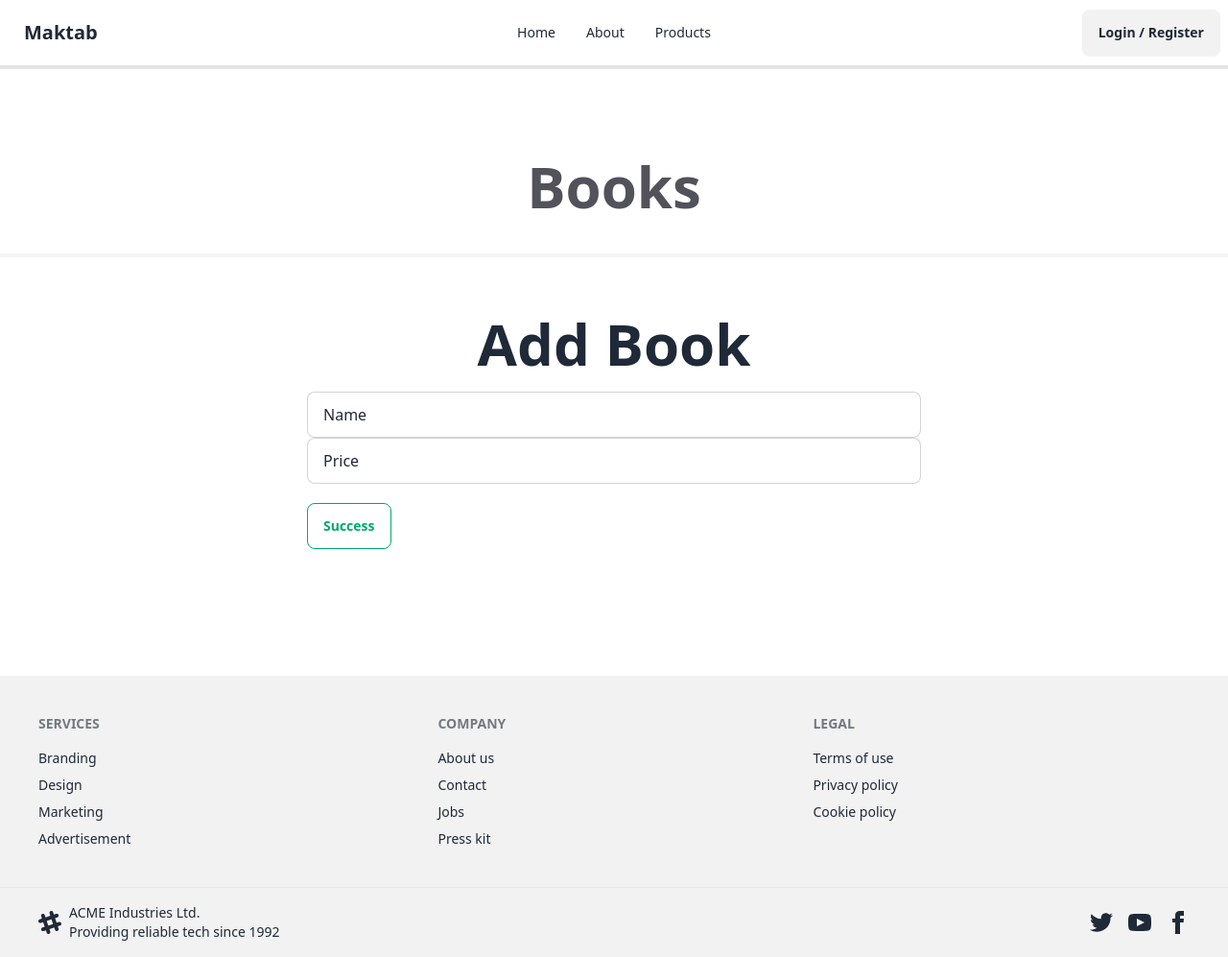
After one commit to MrYazdan/Maktab112-Django, a Django app: page /books/ in a window 1280 px wide. The commit adds this page. Shown: the whole page at 96% size. Run offline with Django 5.2, Linux system fonts and the light colour scheme; data that the repository does not hold is empty; some libraries are stand-ins or nearby versions.

Commit message:
:zap: S6 Django custom ajax form + tiny alpine

```diff
--- /dev/null
+++ b/book/urls.py
@@ -0,0 +1,6 @@
+from .views import books
+from django.urls import path
+
+urlpatterns = [
+    path('books/', books),
+]
--- a/book/views.py
+++ b/book/views.py
@@ -1,3 +1,22 @@
+from book.models import Book
 from django.shortcuts import render
+from django.http import HttpResponse
+
 
 # Create your views here.
+def books(request):
+    if request.method == "POST":
+        form_data = request.POST
+
+        try:
+            title = form_data.get('name')
+            price = form_data.get('price')
+            Book.objects.create(title=title, price=price, published_date="2020-01-01")
+        except Exception as e:
+            print(e)
+            return HttpResponse("Bad request !", status=400)
+
+        return HttpResponse("OK", status=201)
+
+
+    return render(request, "books.html", dict(books=Book.objects.all()))
--- a/config/urls.py
+++ b/config/urls.py
@@ -21,5 +21,6 @@ from products.views import products
 urlpatterns = [
     path('admin/', admin.site.urls),
     path('products/', products),
-    path('', include('pages.urls'))
+    path('', include('pages.urls')),
+    path('', include('book.urls')),
 ]
--- a/templates/_base.html
+++ b/templates/_base.html
@@ -8,12 +8,21 @@
     <body>
         {% include "components/header.html" %}
 
-        <main class="max-w-[1920px] mt-16 py-5 mx-auto min-h-[80vh]">
+        <main x-data="{ loading: false }" class="max-w-[1920px] mt-16 py-5 mx-auto min-h-[80vh]">
+            <div id="loading" class="inset-0 z-[9999] backdrop-blur-lg fixed flex justify-center items-center" :style="loading ? '' : 'display: none !important'">
+                <span class="loading block loading-spinner text-info loading-lg"></span>
+            </div>
             {% block content %}{% endblock %}
         </main>
 
         {% include 'components/footer.html' %}
 
+        <script>
+           // function changeLoadingState() {
+           //     document.querySelector('#loading').classList.toggle("!hidden")
+           // }
+
+        </script>
         {% block extra_body %}{% endblock %}
     </body>
 </html>
--- /dev/null
+++ b/templates/books.html
@@ -0,0 +1,102 @@
+{% extends "_base.html" %}
+{% block content %}
+    <section x-data="books_data">
+    <h1 class="text-center border-b-4 border-zinc-100 pb-10 text-6xl font-bold mt-20 text-zinc-600">Books</h1>
+    <div id="book_main" dir="rtl" class="grid grid-cols-3 justify-center items-center gap-6">
+        <template x-for="book in books">
+            <div class="card bg-base-100 w-96 shadow-xl">
+                <div class="card-body">
+                    <h2 class="card-title"><span class="card-title" x-text="book.title"></span>
+                        <div class="badge badge-secondary">NEW</div>
+                    </h2>
+                    <span class="block font-bold animate-pulse" x-text="book.price"></span>
+                </div>
+            </div>
+        </template>
+    </div>
+    <form @submit.prevent="addBook()" x-ref="book_form" id="add_book_form" method="POST" class="mt-10 mx-auto block w-6/12">
+        {% csrf_token %}
+        <span class="text-6xl block py-5 font-bold text-center">Add Book</span>
+        <label class="input input-bordered flex items-center gap-2">
+            Name
+            <input x-model="name" name="name" required type="text" class="grow placeholder:text-white/10"
+                   placeholder="Your Book"/>
+        </label>
+        <label class="input input-bordered flex items-center gap-2">
+            Price
+            <input x-model="price" name="price" required type="number" class="grow placeholder:text-white/10"
+                   placeholder="10000"/>
+        </label>
+        <button type="submit" class="btn block mt-5 btn-outline btn-success">Success</button>
+    </form>
+    </section>
+{% endblock %}
+{% block extra_body %}
+    <script>
+        {#const formEl = document.querySelector("#add_book_form");#}
+        {#const bookMainEl = document.querySelector("#book_main");#}
+
+        //formEl.addEventListener("submit", (e) => {
+        //    changeLoadingState();
+        //    e.preventDefault();
+        //
+        //    const data = new FormData(formEl);
+        //
+        //    const dataObject = {};
+        //    data.forEach((v, k) => dataObject[k] = v)
+        //
+        //setTimeout(() => {
+        //    fetch(formEl.action, {
+        //        method: 'POST',
+        //        body: data
+        //    }).then(async res => {
+        //        await res.text()
+        //        if (res.status === 201) {
+        //            bookMainEl.innerHTML += `
+        //        <div class="card bg-base-100 w-96 shadow-xl">
+        //            <div class="card-body">
+        //                <h2 class="card-title">
+        //                    ${dataObject['name']}
+        //                    <div class="badge badge-secondary">NEW</div>
+        //                </h2>
+        //                <span class="block font-bold animate-pulse">${dataObject['price']}</span>
+        //            </div>
+        //        </div>
+        //    `
+        //        }
+        //    })
+        //        .catch(e => alert("Error !"))
+        //        .finally(() => changeLoadingState())
+        //},3000)})
+
+
+    document.addEventListener('alpine:init', () => {
+        Alpine.data('books_data', () => ({
+            name: '',
+            price: null,
+            books: [
+                {% for book in books %}
+                    {title: '{{ book.title }}', price: {{ book.price }}},
+                {% endfor %}
+            ],
+
+            addBook() {
+                const data = new FormData(this.$refs.book_form);
+
+                fetch(this.$refs.book_form.action, {
+                    method: 'POST',
+                    body: data
+                }).then(async res => {
+                    await res.text()
+                    if (res.status === 201) {
+                        this.books.push({title: this.name, price: this.price})
+                        this.name = ''
+                        this.price = null
+                    }
+                })
+                    .catch(e => alert("Error !"))
+            }
+        }))
+    })
+    </script>
+{% endblock %}
--- a/templates/home.html
+++ b/templates/home.html
@@ -16,10 +16,6 @@
 		const titleEl = document.querySelector("#title");
 		const paragraphEl = document.querySelector("#main");
 		const buttonEl = document.querySelector('button');
-
-		function changeLoadingState() {
-			document.querySelector('#loading').classList.toggle("!hidden")
-		}
 
 		// document.querySelector('button').addEventListener("click", () => {
 		// 	titleEl.innerText = "Hacked :)";
--- a/templates/layout/head.html
+++ b/templates/layout/head.html
@@ -3,3 +3,4 @@
 <meta http-equiv="X-UA-Compatible" content="ie=edge">
 <link href="https://cdn.jsdelivr.net/npm/daisyui@4.12.10/dist/full.min.css" rel="stylesheet" type="text/css"/>
 <script src="https://cdn.tailwindcss.com"></script>
+<script src="https://unpkg.com/alpinejs" defer></script>
```
